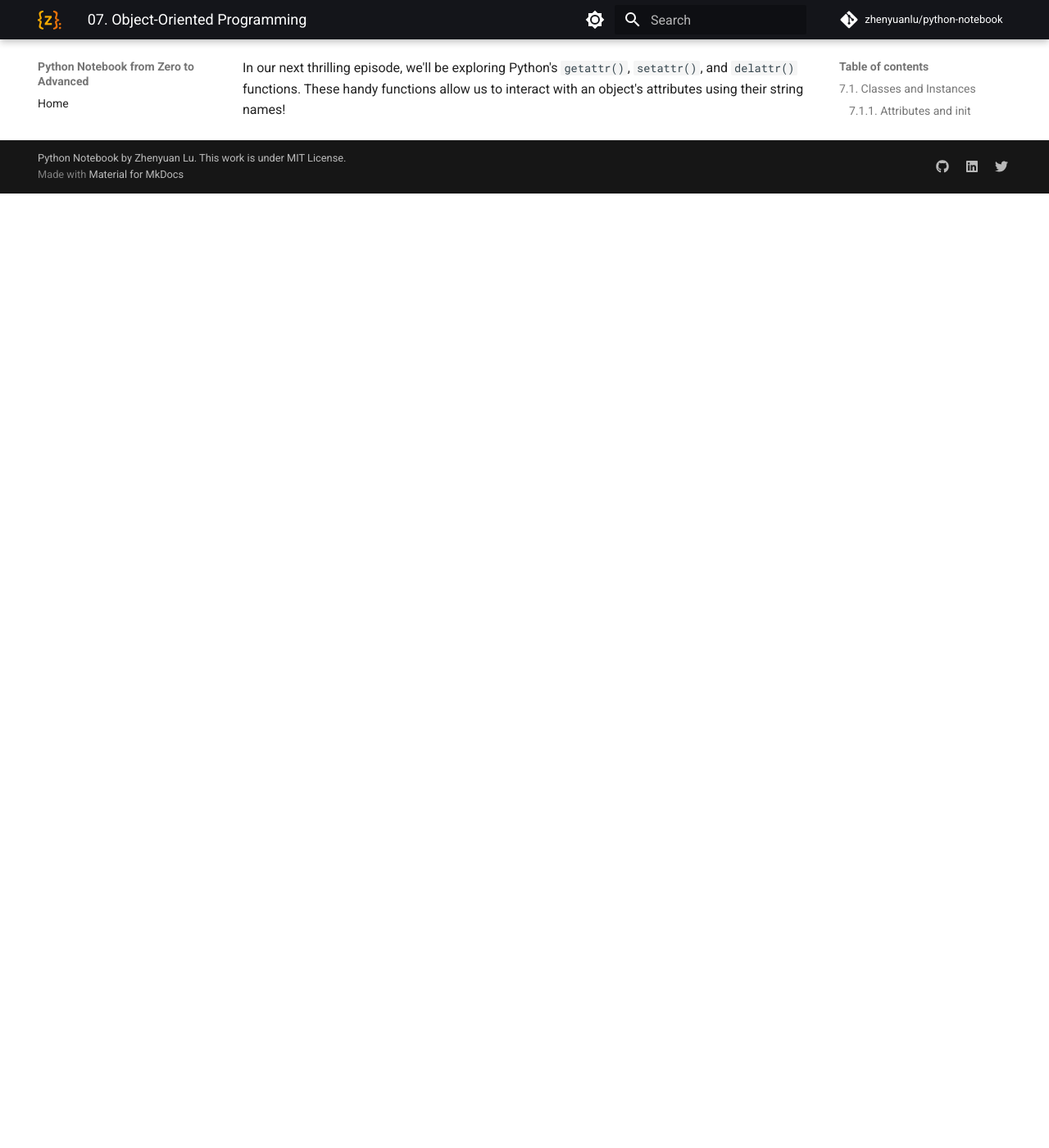
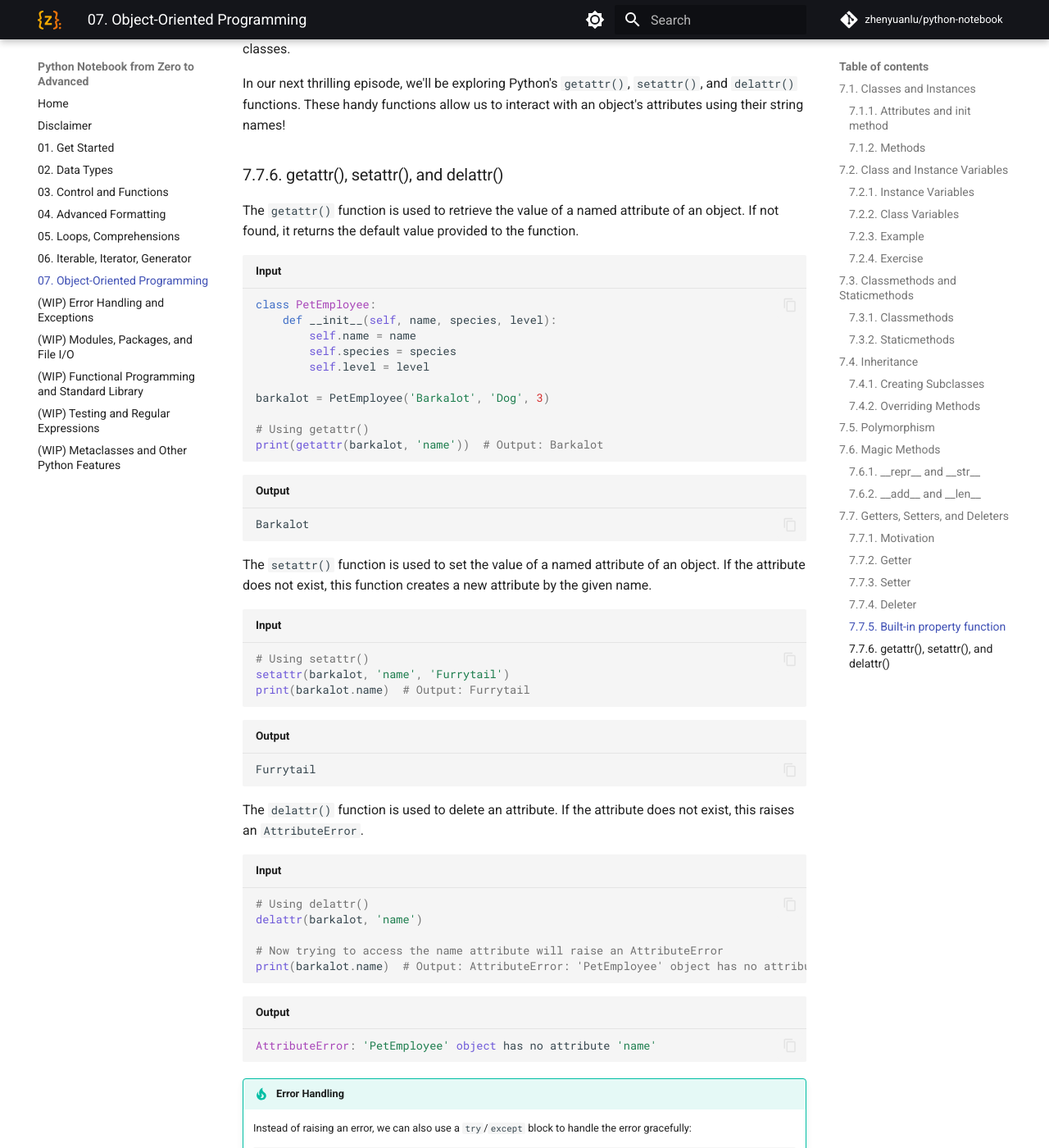
Before and after one commit to zhenyuanlu/python-notebook, an MkDocs documentation site: the page built from docs/07_oop.md, in a window 1280 px wide and 1400 px high, scrolled down 34878 px. Shown: the whole window at 82% size. Built offline with MkDocs 1.6.1 and Material for MkDocs 9.7.7, drawn with Linux system fonts in a browser that asks for light colours; comment, search, counter and statistics services are not loaded; before the commit the page ends 35114 px from its top, so only the background shows below that; some of the changed text lies outside the part shown.

Commit message:
updatae OOP

````diff
--- a/docs/07_oop.md
+++ b/docs/07_oop.md
@@ -1521,7 +1521,8 @@
         self._name = None
         self._species = None
 
-    fullname = property(get_fullname, set_fullname, del_fullname, "I'm the 'fullname' property.")
+    fullname = property(get_fullname, set_fullname, del_fullname,
+                        "I'm the 'fullname' property.")
 ```
 
 What just happened? Let's dissect this piece by piece:
@@ -1552,3 +1553,65 @@
 With `property()`, we've gained another tool to effectively encapsulate data in our Python classes.
 
 In our next thrilling episode, we'll be exploring Python's `getattr()`, `setattr()`, and `delattr()` functions. These handy functions allow us to interact with an object's attributes using their string names!
+
+### 7.7.6. getattr(), setattr(), and delattr()
+
+The `getattr()` function is used to retrieve the value of a named attribute of an object. If not found, it returns the default value provided to the function.
+
+```python title="Input"
+class PetEmployee:
+    def __init__(self, name, species, level):
+        self.name = name
+        self.species = species
+        self.level = level
+
+barkalot = PetEmployee('Barkalot', 'Dog', 3)
+
+# Using getattr()
+print(getattr(barkalot, 'name'))  # Output: Barkalot
+```
+```python title="Output"
+Barkalot
+```
+
+
+The `setattr()` function is used to set the value of a named attribute of an object. If the attribute does not exist, this function creates a new attribute by the given name.
+
+```python title="Input"
+# Using setattr()
+setattr(barkalot, 'name', 'Furrytail')
+print(barkalot.name)  # Output: Furrytail
+```
+```python title="Output"
+Furrytail
+```
+
+
+The `delattr()` function is used to delete an attribute. If the attribute does not exist, this raises an `AttributeError`.
+
+```python title="Input"
+# Using delattr()
+delattr(barkalot, 'name')
+
+# Now trying to access the name attribute will raise an AttributeError
+print(barkalot.name)  # Output: AttributeError: 'PetEmployee' object has no attribute 'name'
+```
+```python title="Output"
+AttributeError: 'PetEmployee' object has no attribute 'name'
+```
+
+!!! tip "Error Handling"
+    Instead of raising an error, we can also use a `try`/`except` block to handle the error gracefully:
+    ```python title="Input"
+    try:
+        print(barkalot.name)
+    except AttributeError:
+        print("'PetEmployee' object has no attribute 'name'")
+    ```
+    ```python title="Output"
+    'PetEmployee' object has no attribute 'name'
+    ```
+
+Seeing "object has no attribute 'name'" is Python's way of telling you that you've crossed a boundary and attempted to access something that just doesn't exist. It's like trying to walk through a door that isn't there. You're just going to run into a wall (or in our case, an error).
+
+These methods can be particularly useful in situations where you want to manipulate attributes dynamically, like in large projects or when working with user-defined inputs.
````
Also changed, not shown: other parts of docs/07_oop.md (+2 -2 lines), 1 other file.
